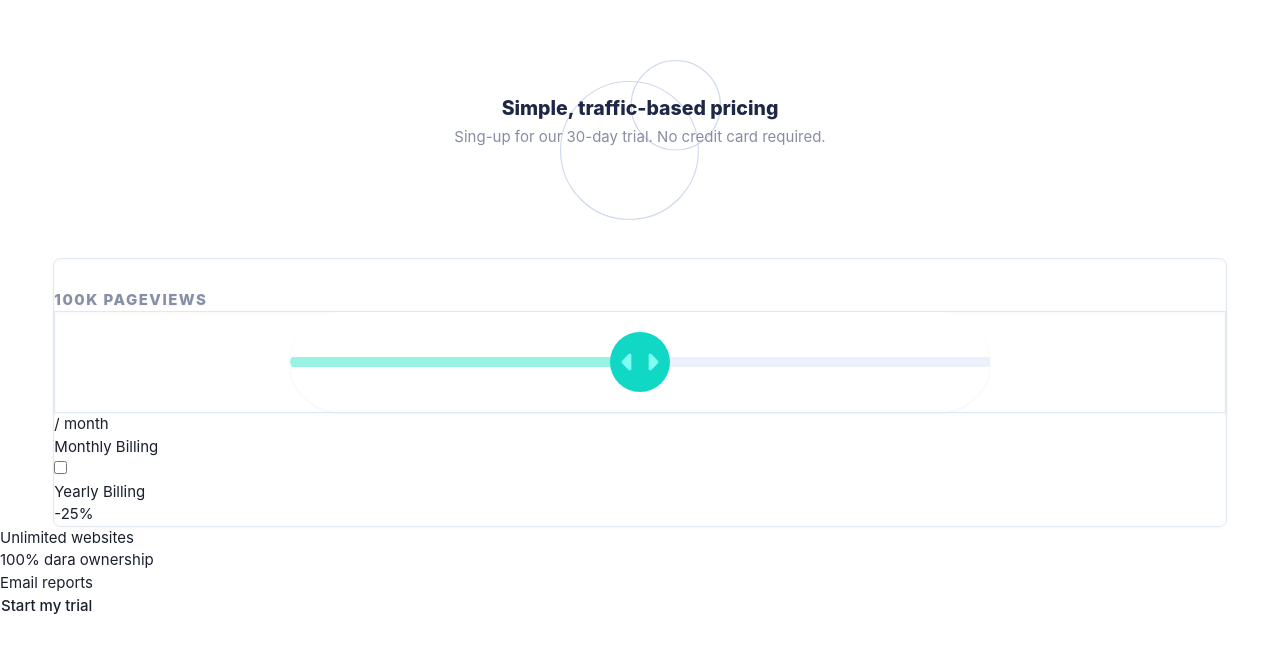
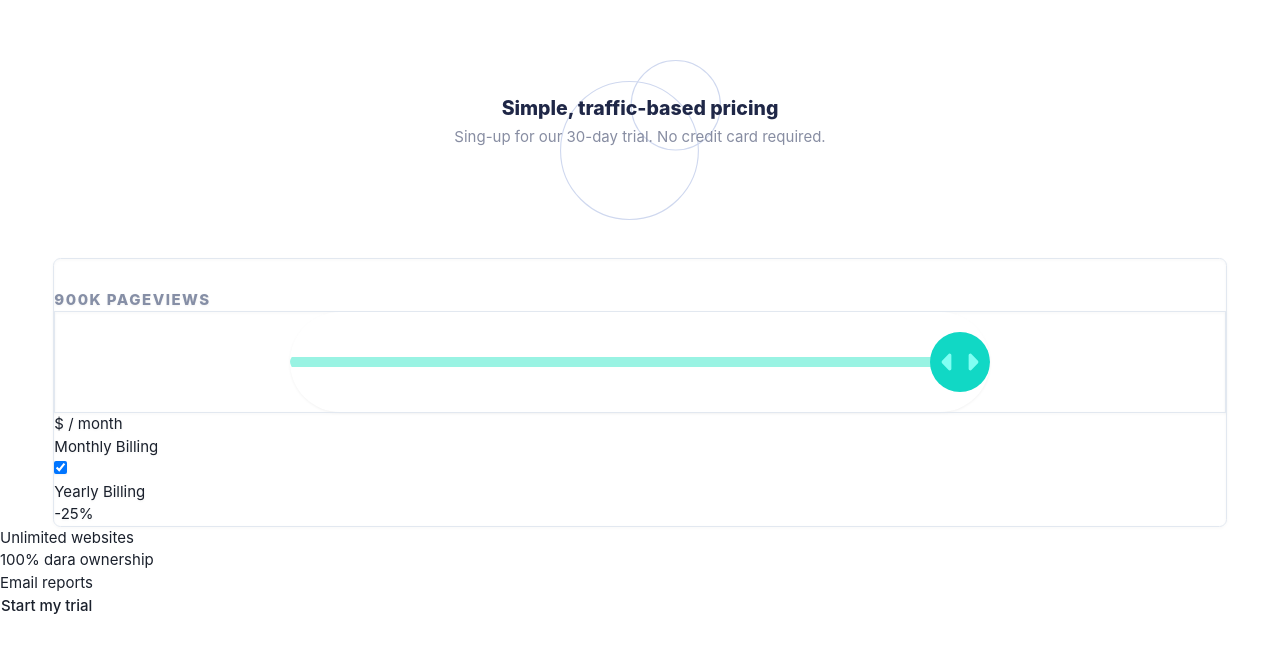
Before and after one commit to jonas-nb/princing-component, a React (Vite) app: page / in a window 1280 px wide. Shown: the top 652 px of the page. Built offline with nearby package versions, Linux system fonts and the light colour scheme.

Commit message:
terminado a parte lógica com js

```diff
--- a/src/components/02 mainComponents/BillingComponent.jsx
+++ b/src/components/02 mainComponents/BillingComponent.jsx
@@ -1,14 +1,23 @@
-import React from "react";
+import React, { useContext, useState } from 'react'
+import MainComponentIndex from './MainComponentIndex'
+import { MainContext } from './MainContext'
 
 const BillingComponent = () => {
+    let { billing, setBilling, setDiscont } = useContext(MainContext)
+
     return (
         <div>
             <p>Monthly Billing</p>
-      <input type="checkbox" />
+            <input
+                id="nome"
+                type="checkbox"
+                defaultChecked={billing}
+                onChange={() => setBilling(!billing)}
+            />
             <p>Yearly Billing</p>
             <div>-25%</div>
         </div>
-  );
-};
+    )
+}
 
-export default BillingComponent;
+export default BillingComponent
--- a/src/components/02 mainComponents/Controller.jsx
+++ b/src/components/02 mainComponents/Controller.jsx
@@ -147,12 +147,13 @@ const Teste = styled.div`
 const Controller = () => {
     let { rangeValue, setRangeValue } = useContext(MainContext)
 
-    console.log(rangeValue)
     return (
         <div className="flex items-center justify-center border " id="jonas">
             <Range
                 className="rounded-full"
                 type="range"
+                min="1"
+                max="4"
                 onChange={(e) => setRangeValue(e.target.value)}
             />
         </div>
--- a/src/components/02 mainComponents/MainComponentIndex.jsx
+++ b/src/components/02 mainComponents/MainComponentIndex.jsx
@@ -2,13 +2,12 @@ import React from 'react'
 import BillingComponent from './BillingComponent'
 import Controller from './Controller'
 import MoneyComponent from './MoneyComponent'
+import PageViewsComponent from './PageViewsComponent'
 import './style.css'
 const MainComponentIndex = () => {
     return (
         <div className="card m-auto mt-10 rounded-lg border w-11/12 drop-shadow-sm">
-            <h2 className="mt-8 tracking-widest  uppercase font-[800] text-[#868fa6]">
-                100k pageviews
-            </h2>
+            <PageViewsComponent />
             <Controller />
             <MoneyComponent />
             <BillingComponent />
--- a/src/components/02 mainComponents/MainContext.jsx
+++ b/src/components/02 mainComponents/MainContext.jsx
@@ -3,10 +3,10 @@ import React, { createContext, useState } from 'react'
 export const MainContext = createContext()
 
 export const MainProvider = ({ children }) => {
-    let [rangeValue, setRangeValue] = useState()
-    let [moneyValue, setMoneyValue] = useState()
-    let [billing, setBilling] = useState()
-    console.log(rangeValue)
+    let [rangeValue, setRangeValue] = useState({ min: 1, max: 4 })
+    let [moneyValue, setMoneyValue] = useState(28.0)
+    let [billing, setBilling] = useState(true)
+    let [discont, setDiscont] = useState()
     return (
         <MainContext.Provider
             value={{
@@ -16,6 +16,8 @@ export const MainProvider = ({ children }) => {
                 setMoneyValue,
                 billing,
                 setBilling,
+                discont,
+                setDiscont,
             }}
         >
             {children}
--- a/src/components/02 mainComponents/MoneyComponent.jsx
+++ b/src/components/02 mainComponents/MoneyComponent.jsx
@@ -1,16 +1,39 @@
-import React, { useContext } from "react";
-import { MainContext } from "./MainContext";
+import React, { useContext, useEffect, useState } from 'react'
+import { MainContext } from './MainContext'
 
 const MoneyComponent = () => {
-  let { moneyValue } = useContext(MainContext);
+    let {
+        rangeValue,
+        moneyValue,
+        setMoneyValue,
+        billing,
+        discont,
+        setDiscont,
+    } = useContext(MainContext)
+    console.log(billing)
+    useEffect(() => {
+        if (rangeValue === '1') {
+            setMoneyValue(5.0)
+            setDiscont(5.0 - (5.0 * 25) / 100)
+        } else if (rangeValue === '2') {
+            setMoneyValue(9.0)
+            setDiscont(9.0 - (9.0 * 25) / 100)
+        } else if (rangeValue === '3') {
+            setMoneyValue(16.0)
+            setDiscont(16.0 - (16.0 * 25) / 100)
+        } else if (rangeValue === '4') {
+            setMoneyValue(28.0)
+            setDiscont(28.0 - (28.0 * 25) / 100)
+        }
+    }, [rangeValue])
 
-  return (
-    <div>
-      <div>
-        {moneyValue} <span>/ month</span>
-      </div>
-    </div>
-  );
-};
+    return (
+        <div>
+            <div>
+                ${billing === true ? discont : moneyValue} <span>/ month</span>
+            </div>
+        </div>
+    )
+}
 
-export default MoneyComponent;
+export default MoneyComponent
--- /dev/null
+++ b/src/components/02 mainComponents/PageViewsComponent.jsx
@@ -0,0 +1,35 @@
+import React, { useContext, useEffect, useState } from 'react'
+import { MainContext } from './MainContext'
+
+const PageViewsComponent = () => {
+    let [view, setView] = useState()
+    let { rangeValue } = useContext(MainContext)
+
+    //muda o valor conforme o controller
+    useEffect(() => {
+        switch (rangeValue) {
+            case '1':
+                setView(100)
+                break
+            case '2':
+                setView(300)
+                break
+            case '3':
+                setView(500)
+                break
+            default:
+                setView(900)
+                break
+        }
+    }, [rangeValue])
+
+    return (
+        <div>
+            <h2 className="mt-8 tracking-widest  uppercase font-[800] text-[#868fa6]">
+                {view}k pageviews
+            </h2>
+        </div>
+    )
+}
+
+export default PageViewsComponent
```
Lines whose indentation alone changed are shown as unchanged.
